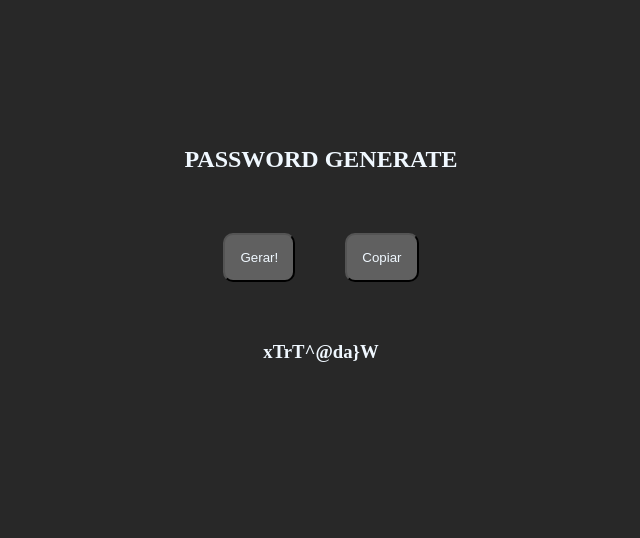
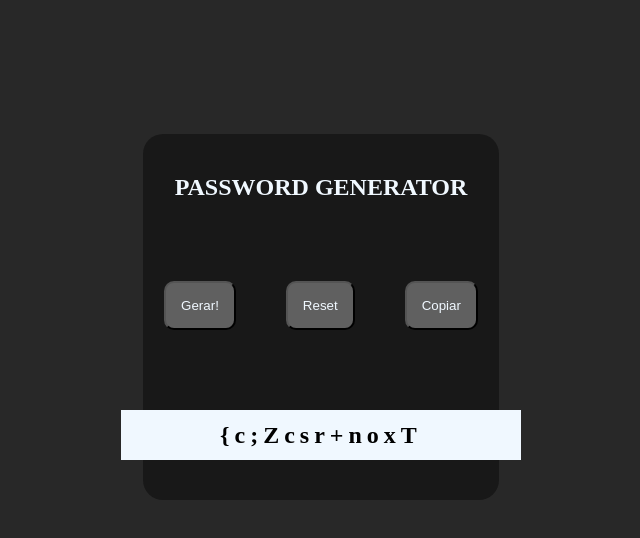
Before and after one commit to GuilhermeDrummond/passwordGenerate, a plain HTML site: page index.html in a window 1280 px wide. Both pictures are taken after a click on the button "Gerar!". Shown: the whole page, without its empty margins (319-959 px from the left). Drawn offline with Linux system fonts and the light colour scheme.

Commit message:
atualizando

```diff
--- a/index.html
+++ b/index.html
@@ -9,14 +9,15 @@
 </head>
 <body>
     <div class="container">
-        <h2>PASSWORD GENERATE</h2>
+        <h2>PASSWORD GENERATOR</h2>
 
 
         <div class="button">
             <button class="gerar">Gerar!</button>
+            <button class="reset">Reset</button>
             <button class="copy">Copiar</button>
         </div>
-        <h3 id="password">**********</h3>
+        <h2 id="password">********************</h2>
     </div>
 </body>
 <script src="script.js"></script>
--- a/script.js
+++ b/script.js
@@ -15,18 +15,19 @@ function getRandomString(length) {
 document.addEventListener("DOMContentLoaded", function() {
     const password = document.querySelector("#password");
     const creatPassword = document.querySelector(".gerar");
-    const copy = document.querySelector(".copy")
+    const copy = document.querySelector(".copy");
+    const reset = document.querySelector(".reset");
+
+    reset.addEventListener("click", function(event){
+        password.textContent = "********************";
+    });
 
 
     creatPassword.addEventListener("click", function(event) {
-        const randomString = getRandomString(10);
+        const randomString = getRandomString(12);
         password.textContent = randomString;
     });
 
-    creatPassword.addEventListener("click", function(event) {
-        const randomString = getRandomString(10);
-        password.textContent = randomString;
-    });
         //Copiar senha
     copy.addEventListener("click", function(event) {
         // Seleciona o texto do elemento password
--- a/styles.css
+++ b/styles.css
@@ -1,4 +1,7 @@
 body {
+    display: flex;
+    align-items: center;
+    justify-content: center;
     background-color: rgb(40, 40, 40);
 }
 
@@ -13,9 +16,15 @@ button{
     display: flex;
     flex-direction: column;
     align-items: center;
+    justify-content: center;
     margin-top: 10%;
-    gap: 40px;
+    gap: 60px;
     color: aliceblue;
+    background-color: rgb(24, 24, 24);
+    width: 25%;
+    padding: 20px;
+    border-radius: 20px;
+
 }
 
 .button {
@@ -27,3 +36,14 @@ button{
     display: flex;
     flex-direction: column;
 }
+
+#password {
+    display: flex;
+    align-items: center;
+    justify-content: center;
+    background-color: aliceblue;
+    color: black;
+    width: 400px;
+    height: 50px;
+    letter-spacing: 5px;
+}
```
